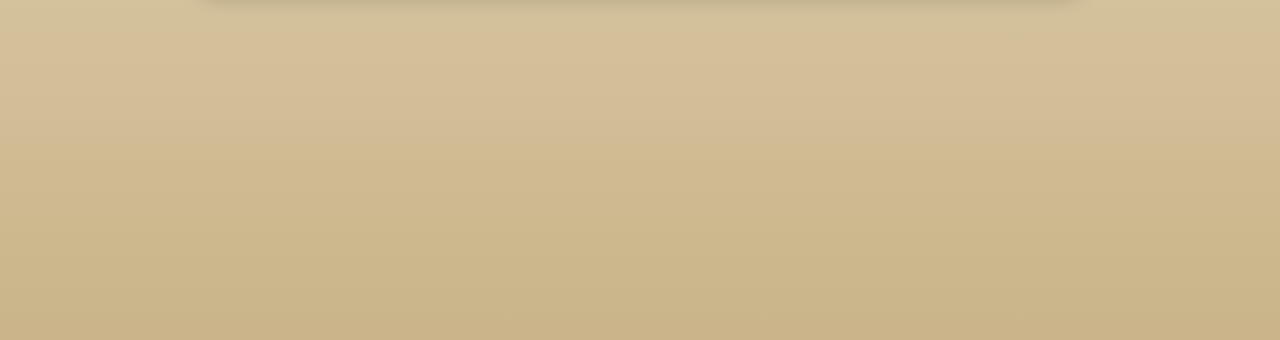
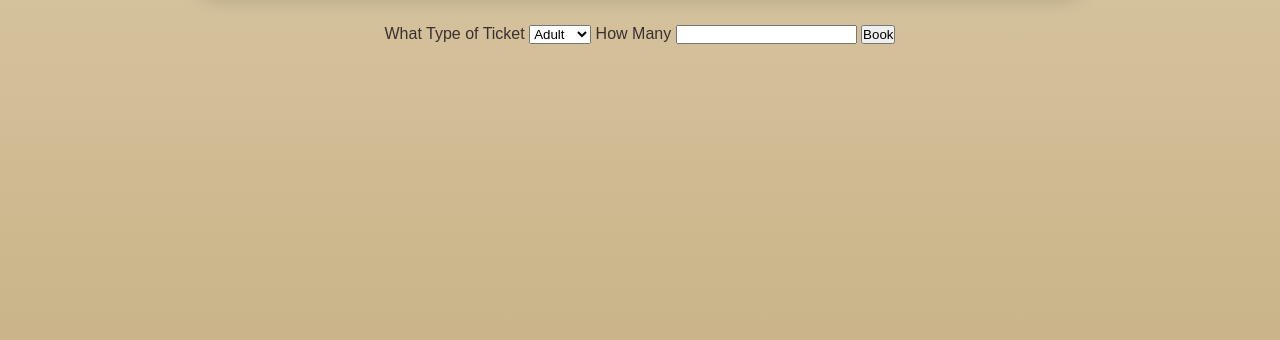
Before and after one commit to LilObeseBoy/RZA-web-Task-2, a Flask app: page /Booking in a window 1280 px wide. Shown: the part 145-485 px from the top of the page. Run offline with Flask 3, Linux system fonts and the light colour scheme.

Commit message:
version 8

```diff
--- a/New folder (2)/routes.py
+++ b/New folder (2)/routes.py
@@ -7,8 +7,21 @@ def register_routes(app, db):
     def home():
         return render_template("Home.html")
 
-    @app.route('/Booking')
+    @app.route('/Booking', methods=["Get", "POST"])
     def booking():
+        if request.method == "POST":
+            from models import ZooBooking
+            db.session.commit()
+            number = int(request.form["number"])
+            ticket_type = request.form["ticket_type"]
+            for i in range(number):
+                new_ticket = ZooBooking(
+                    CustomerId = session["customer_id"],
+                    TicketNum = number,
+                    TicketType = ticket_type
+                )
+                db.session.add(new_ticket)
+                db.session.commit()
         return render_template("Booking.html")
 
     @app.route('/ContactUs')
--- a/New folder (2)/templates/Booking.html
+++ b/New folder (2)/templates/Booking.html
@@ -15,6 +15,26 @@
             <button onclick="window.location.href='/Account'" class="nav-button">My Account</button>
         {% else %}
             <button onclick="window.location.href='/LogIn'" class="nav-button login">Log In</button>
-        {% endif %}    </nav>
+        {% endif %}
+</nav>
+
+<div>
+    <form method="POST">
+        <label>
+            What Type of Ticket
+            <select name="ticket_type">
+                <option>Adult</option>
+                <option>Child</option>
+                <option>Senior</option>
+                <option>Family</option>
+            </select>
+        </label>
+        <label>
+            How Many
+            <input type="number" name="number">
+        </label>
+        <button type="submit">Book</button>
+    </form>
+</div>
 </body>
 </html>
```
Also changed, not shown: New folder (2)/models.py (+7 -7 lines).
